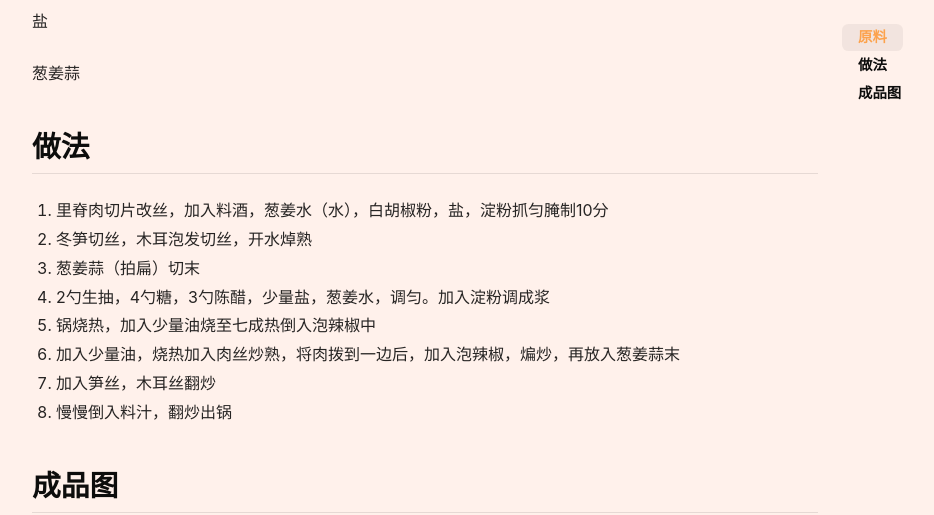
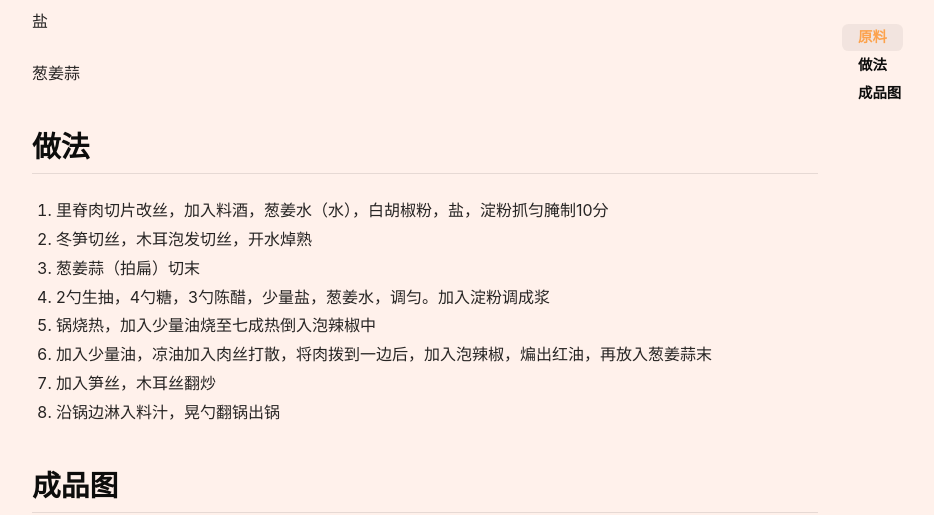
Before and after one commit to MenchiG/cooking, a Jekyll site: the page built from _posts/2019-02-18-鱼香肉丝.md, in a window 1280 px wide and 1400 px high, scrolled down 677 px. Shown: the top 515 px of the window, without its empty margins (105-1039 px from the left). Built offline with Jekyll 4.4.1, drawn with Linux system fonts in a browser that asks for light colours; nearby versions of some CDN libraries; comment, search, counter and statistics services are not loaded; some of the changed text lies outside the part shown; grey boxes are pictures that could not be loaded.

Commit message:
add 链接

```diff
--- a/_posts/2019-02-18-鱼香肉丝.md
+++ b/_posts/2019-02-18-鱼香肉丝.md
@@ -36,9 +36,9 @@
 3. 葱姜蒜（拍扁）切末
 4. 2勺生抽，4勺糖，3勺陈醋，少量盐，葱姜水，调匀。加入淀粉调成浆
 5. 锅烧热，加入少量油烧至七成热倒入泡辣椒中
-6. 加入少量油，烧热加入肉丝炒熟，将肉拨到一边后，加入泡辣椒，煸炒，再放入葱姜蒜末
+6. 加入少量油，凉油加入肉丝打散，将肉拨到一边后，加入泡辣椒，煸出红油，再放入葱姜蒜末
 7. 加入笋丝，木耳丝翻炒
-8. 慢慢倒入料汁，翻炒出锅
+8. 沿锅边淋入料汁，晃勺翻锅出锅
 
 
 
@@ -46,6 +46,6 @@
 
 ![](<https://s3-us-west-1.amazonaws.com/menchi.xyz/%E9%B1%BC%E9%A6%99%E8%82%89%E4%B8%9D.jpg>)
 
-原菜谱：
+菜谱视频：
 
-[下厨房：腐竹炒肉](https://www.xiachufang.com/recipe/100030383/)
+[20150115 天天饮食 鱼香肉丝](https://www.youtube.com/watch?v=_kAewZxyYog/)
```
